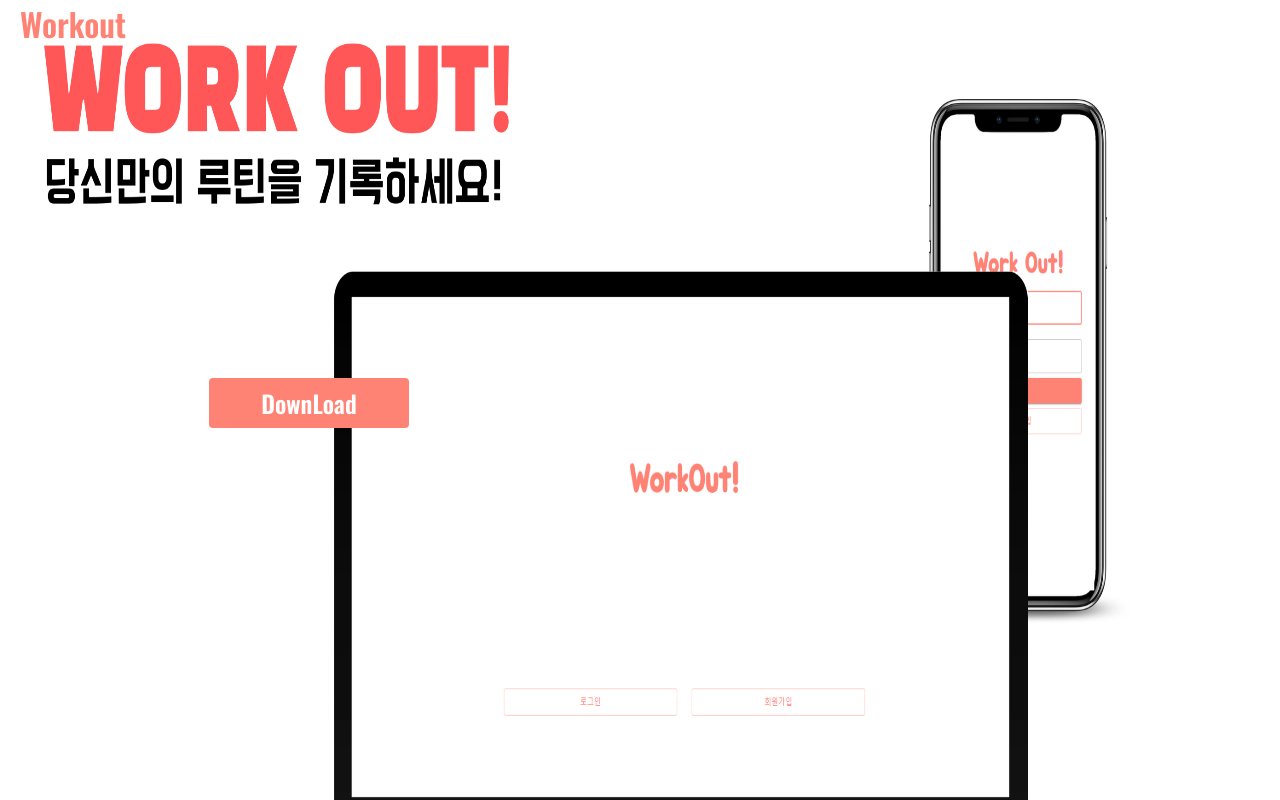
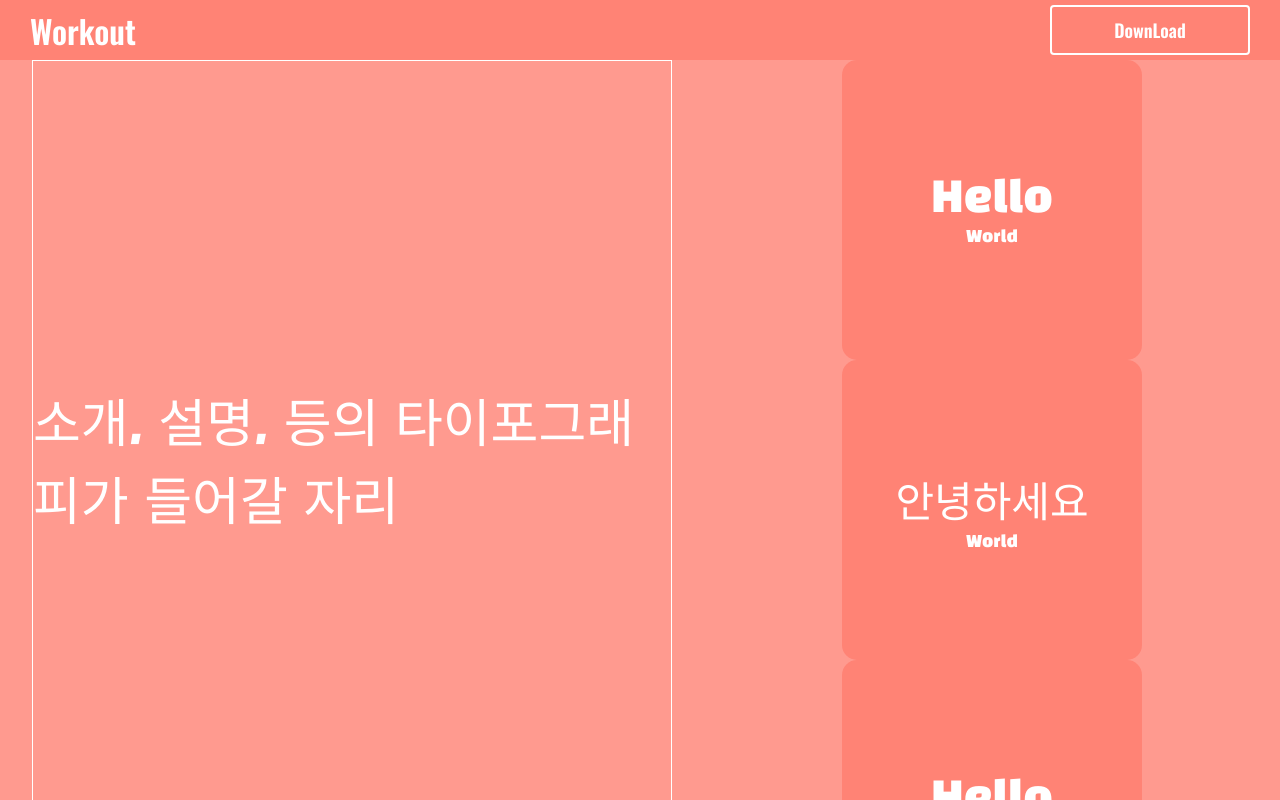
Before and after one commit to KMS9612/WorkOut-Web, a Next.js app: page / in a window 1280 px wide. Shown: the top 800 px of the page. Built offline with nearby package versions, Linux system fonts and the light colour scheme.

Commit message:
Styled-Component KeyFrame 추가 (Card컴포넌트FadeIn 애니메이션) // 메인 디자인 변경 // SecondColor추가

```diff
--- a/pages/_document.tsx
+++ b/pages/_document.tsx
@@ -1,6 +1,6 @@
 import Document, { Html, Head, Main, NextScript } from "next/document";
 export const MainColor = "#ff8375";
-
+export const SecondColor = "#FF9A8F";
 export default class CustomDocument extends Document {
   render() {
     return (
@@ -9,6 +9,7 @@ export default class CustomDocument extends Document {
           <link rel="preconnect" href="https://fonts.googleapis.com" />
           <link rel="preconnect" href="https://fonts.gstatic.com" />
           <link href="https://fonts.googleapis.com/css2?family=Jua&family=Oswald:wght@600&display=swap" rel="stylesheet" />
+          <link href="https://fonts.googleapis.com/css2?family=Black+Han+Sans&display=swap" rel="stylesheet" />
         </Head>
         <body>
           <Main />
--- a/pages/index.tsx
+++ b/pages/index.tsx
@@ -1,10 +1,10 @@
 import { useEffect } from "react";
 import * as HS from "../styles/home.module";
+import Card from "@/component/card/card";
 
 export default function Home() {
   useEffect(() => {
     let ScrollObserver = new IntersectionObserver((e) => {
-      console.log(e);
       e.forEach((item) => {
         if (item.isIntersecting) {
           item.target.style.opacity = 1;
@@ -20,17 +20,39 @@ export default function Home() {
 
     ScrollObserver.observe(Target1[0]);
     ScrollObserver.observe(Target2[0]);
-  });
+  }, []);
 
+  const CardObj = [
+    {
+      Title: "Hello",
+      SubText: "World",
+    },
+    {
+      Title: "안녕하세요",
+      SubText: "World",
+    },
+    {
+      Title: "Hello",
+      SubText: "World",
+    },
+    {
+      Title: "Hello",
+      SubText: "World",
+    },
+  ];
   return (
     <HS.Wrapper>
       <HS.Top>
-        <HS.BackGroundImage src="./Main.png"></HS.BackGroundImage>
-        <HS.DownLoadBtn>DownLoad</HS.DownLoadBtn>
+        <HS.HeadText>소개, 설명, 등의 타이포그래피가 들어갈 자리</HS.HeadText>
+        <HS.CardBox>
+          {CardObj?.map((e, index) => {
+            return <Card key={index} Title={e.Title} SubText={e.SubText} />;
+          })}
+        </HS.CardBox>
       </HS.Top>
       <HS.Middle>
         <HS.AnimationBox>
-          <HS.Text className="Ani1">introduce Textintroduce Textintroduce Textintroduce Textintroduce Textintroduce Text</HS.Text>
+          <HS.Text className="Ani1">아직도 운동루틴을 엑셀로 만들어서 수동으로 관리하시나요? 이젠 WorkOut으로 나만의 루틴을 만들어 실행해 보세요!</HS.Text>
           <HS.GifImage className="Ani2">Gif Image가 들어갈 곳 입니다.</HS.GifImage>
         </HS.AnimationBox>
       </HS.Middle>
--- /dev/null
+++ b/src/component/card/card.tsx
@@ -0,0 +1,49 @@
+import styled from "@emotion/styled";
+import { MainColor } from "../../../pages/_document";
+import { useEffect } from "react";
+import { keyframes } from "@emotion/css";
+
+// PropsType
+interface IPropsCard {
+  Title: string;
+  SubText: string;
+}
+// Style
+const Wrapper = styled.div`
+  width: 300px;
+  height: 300px;
+  display: flex;
+  flex-direction: column;
+  background-color: ${MainColor};
+  border-radius: 15px;
+  display: flex;
+  justify-content: center;
+  align-items: center;
+  color: #fff;
+`;
+const FadeIn = keyframes`
+  from{
+    opacity: 0;
+  }
+  to{
+    opacity: 1;
+  }
+`;
+const Title = styled.div`
+  font-size: 42px;
+  font-weight: 400;
+  animation: ${FadeIn} 3s ease alternate;
+`;
+const SubText = styled.div`
+  animation: ${FadeIn} 3s ease alternate;
+`;
+
+export default function Card(props: IPropsCard) {
+  useEffect(() => {}, []);
+  return (
+    <Wrapper>
+      <Title className="Text">{props.Title}</Title>
+      <SubText className="Text">{props.SubText}</SubText>
+    </Wrapper>
+  );
+}
--- a/src/component/layout/Header.layout.tsx
+++ b/src/component/layout/Header.layout.tsx
@@ -3,6 +3,7 @@ export default function HeaderLayout() {
   return (
     <HS.Wrapper>
       <HS.Logo>Workout</HS.Logo>
+      <HS.DownLoadBtn>DownLoad</HS.DownLoadBtn>
     </HS.Wrapper>
   );
 }
--- a/src/component/layout/Home.layout.tsx
+++ b/src/component/layout/Home.layout.tsx
@@ -3,9 +3,7 @@ import HeaderLayout from "./Header.layout";
 import "@emotion/css";
 import styled from "@emotion/styled";
 
-const Wrapper = styled.div`
-  margin: 0px 20px;
-`;
+const Wrapper = styled.div``;
 const Body = styled.div``;
 
 export default function HomeLayout(props: any) {
--- a/styles/globals.css
+++ b/styles/globals.css
@@ -2,6 +2,7 @@
   box-sizing: border-box;
   padding: 0;
   margin: 0;
+  font-family: "Black Han Sans", "sans-serif";
 }
 
 html,
--- a/styles/home.module.ts
+++ b/styles/home.module.ts
@@ -1,9 +1,8 @@
 import styled from "@emotion/styled";
-import { MainColor } from "../pages/_document";
+import { MainColor, SecondColor } from "../pages/_document";
 
 export const Wrapper = styled.div`
   width: 100%;
-  position: relative;
   display: flex;
   flex-direction: column;
   justify-content: center;
@@ -11,12 +10,39 @@ export const Wrapper = styled.div`
 `;
 
 export const Top = styled.div`
-  height: 950px;
+  width: 100%;
+  height: 800px;
+  margin-bottom: 90px;
+  background-color: ${SecondColor};
+  display: flex;
+  justify-content: space-around;
+  align-items: center;
+`;
+export const HeadText = styled.div`
+  width: 50%;
+  height: 100%;
+  border: 1px solid;
+  color: #fff;
+  font-size: 52px;
+  font-weight: 400;
+  display: flex;
+  justify-content: center;
+  align-items: center;
+`;
+export const CardBox = styled.div`
+  width: 40%;
+  height: 100%;
+  display: flex;
+  flex-wrap: wrap;
+  flex-direction: row;
+  justify-content: space-around;
+  align-items: center;
 `;
 
 export const BackGroundImage = styled.img`
-  width: 95%;
+  width: 100%;
   height: 100%;
+  position: relative;
   text-align: center;
 `;
 
@@ -28,21 +54,18 @@ export const DownLoadBtn = styled.button`
   border-radius: 4px;
   font-family: "Oswald";
   font-size: 24px;
-  font-weight: 300;
   color: #fff;
   position: absolute;
   top: 100mm;
-  left: 50mm;
+  left: 100mm;
   cursor: pointer;
   &:hover {
     transition: 1s;
-    color: black;
+    background-color: ${SecondColor};
   }
 `;
 
-export const Middle = styled.div`
-  width: 80%;
-`;
+export const Middle = styled.div``;
 
 export const AnimationBox = styled.div`
   width: 100%;
@@ -62,6 +85,8 @@ export const GifImage = styled.div`
   width: 500px;
   height: 500px;
   background-color: #000;
+  color: #fff;
+  text-align: center;
   opacity: 0;
   transition: all 1000ms;
   transform: translate(120px, 1%);
--- a/styles/layout/Header.style.ts
+++ b/styles/layout/Header.style.ts
@@ -1,20 +1,38 @@
 import styled from "@emotion/styled";
-import { MainColor } from "../../pages/_document";
+import { MainColor, SecondColor } from "../../pages/_document";
 
 export const Wrapper = styled.div`
   width: 100%;
+  height: 60px;
+  padding: 0px 30px;
   display: flex;
-  justify-content: center;
+  background-color: ${MainColor};
+  justify-content: space-between;
   align-items: center;
-  position: fixed;
-  z-index: 10000;
 `;
 
 export const Logo = styled.div`
-  width: 100%;
+  width: 300px;
   font-size: 32px;
   font-weight: 700;
   font-family: "Oswald", "sans-serif";
-  color: ${MainColor};
+  color: #fff;
   cursor: default;
 `;
+
+export const DownLoadBtn = styled.button`
+  width: 200px;
+  height: 50px;
+  border: 2px solid #fff;
+  background-color: ${MainColor};
+  border-radius: 4px;
+  font-family: "Oswald";
+  font-size: 18px;
+  font-weight: 700;
+  color: #fff;
+  cursor: pointer;
+  &:hover {
+    transition: 1s;
+    background-color: ${SecondColor};
+  }
+`;
```
Also changed, not shown: public/Logo.jpg (deleted), public/Main.png (deleted).
